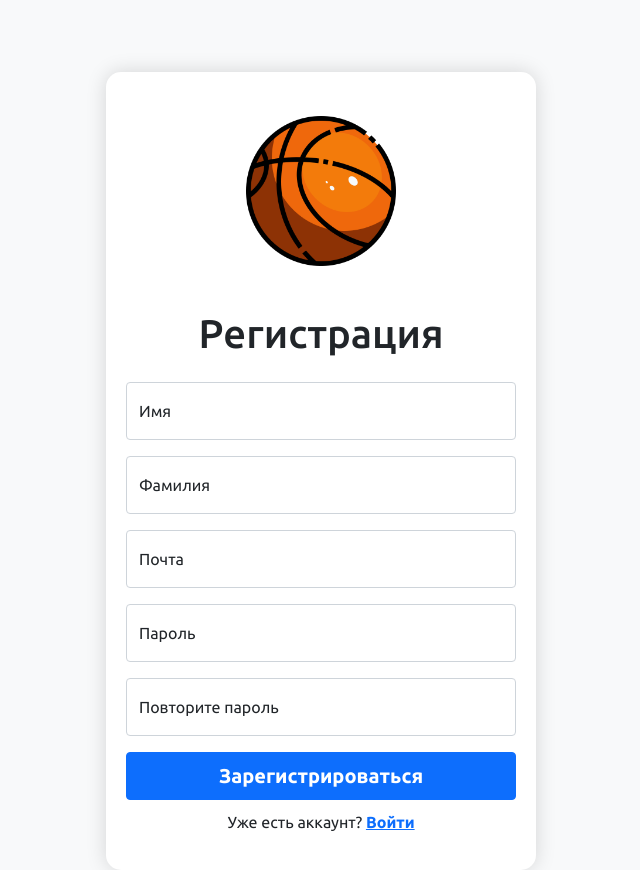
After one commit to PavelFr8/Inventory-control, a Flask app: page /register/register in a window 1280 px wide. The commit adds this page. Shown: the whole page, without its empty margins (319-959 px from the left). Run offline with Flask 3, Linux system fonts and the light colour scheme.

Commit message:
add logging add registration create base template create main page

```diff
--- a/app/__init__.py
+++ b/app/__init__.py
@@ -66,6 +66,9 @@ def create_app():
     import app.modules.main as main
     app.register_blueprint(main.module)
 
+    import app.modules.register as register
+    app.register_blueprint(register.module)
+
     logger.info("Flask application initialized successfully.")
 
     return app
--- a/app/models.py
+++ b/app/models.py
@@ -9,26 +9,25 @@ from werkzeug.security import generate_password_hash, check_password_hash
 from app import db
 
 
-# Класс для определения состояния заявки
+# classes for defining different enum type
 class RequestState(Enum):
     PENDING = 'pending'
     DENIED = 'denied'
     APPROVED = 'approved'
 
 
-# Класс для определения типа заявки
 class RequestType(Enum):
     REPAIR = 'repair'
     TAKE = 'take'
 
 
-# Класс для определения состояния инвентаря
 class ItemState(Enum):
     NEW = 'new'
     USED = 'used'
     BROKEN = 'broken'
 
 
+# SQLAlchemy models
 class Role(db.Model):
     __tablename__ = 'roles'
 
--- a/app/modules/errors/handlers.py
+++ b/app/modules/errors/handlers.py
@@ -1,4 +1,4 @@
-from flask import render_template, request
+from flask import render_template, request, make_response, redirect, url_for
 from app import db, logger
 from . import module
 
@@ -15,6 +15,10 @@ def not_found_error(error):
         pass
     return render_template('errors/404.html'), 404
 
+@module.app_errorhandler(401)
+def unauthorized(error):
+    return make_response(redirect(url_for('register.login')))
+
 @module.app_errorhandler(500)
 def internal_error(error):
     logger.error(f"500 error: {error}")
--- a/app/modules/main/routes.py
+++ b/app/modules/main/routes.py
@@ -1,9 +1,11 @@
 from flask import render_template
+from flask_login import login_required
 
 from . import module
 
 
 # Create a main page
 @module.route('/')
+@login_required
 def main():
     return render_template('main/main.html', title='Управление спортивным инвентарем')
--- /dev/null
+++ b/app/modules/register/__init__.py
@@ -0,0 +1,5 @@
+from flask import Blueprint
+
+module = Blueprint('register', __name__, url_prefix ='/register')
+
+from app.modules.register import routes
--- /dev/null
+++ b/app/modules/register/forms.py
@@ -0,0 +1,21 @@
+from flask_wtf import FlaskForm
+
+from wtforms import PasswordField, BooleanField, SubmitField, EmailField, StringField, DateField
+from wtforms.validators import DataRequired, Email, Length, EqualTo
+
+
+class LoginForm(FlaskForm):
+    email = EmailField('Email', validators=[DataRequired(), Email()])
+    password = PasswordField('Password', validators=[DataRequired()])
+    remember_me = BooleanField('Remember me')
+    submit = SubmitField('Log in')
+
+
+class RegisterForm(FlaskForm):
+    name = StringField('Your name', validators=[DataRequired()])
+    surname = StringField('Your surname', validators=[DataRequired()])
+    email = EmailField('Email', validators=[DataRequired(), Email(message=None), Length(min=6, max=40)])
+    password = PasswordField('Password', validators=[DataRequired(), Length(min=8, max=40)])
+    password_again = PasswordField('Repeat password', validators=[DataRequired(),
+        EqualTo("password", message="Passwords are different.")])
+    submit = SubmitField('Sign up')
--- /dev/null
+++ b/app/modules/register/routes.py
@@ -0,0 +1,75 @@
+from flask import render_template, make_response, redirect, url_for, request
+from flask_login import login_user, login_required, logout_user, current_user
+
+from app.models import User
+from app import db, logger
+from . import module
+from .forms import RegisterForm, LoginForm
+
+
+# Registration user profile
+@module.route('/register', methods=['POST', 'GET'])
+def register():
+    if current_user.is_authenticated:
+        return make_response(redirect(url_for('main.main')))
+
+    form = RegisterForm()
+    if form.validate_on_submit():
+        logger.debug(f"Processing registration form for email: {form.email.data}")
+        if form.password.data != form.password_again.data:
+            return render_template('register/register.html', title='Регистрация', form=form,
+                                   message='Пароли разные!')
+        if User.query.filter_by(email=form.email.data).first():
+            return render_template('register/register.html', title='Регистрация', form=form,
+                                   message='Такой пользователь уже существует')
+
+        try:
+            user = User(
+                name=f"{form.name.data} {form.surname.data}",
+                email=form.email.data,
+            )
+            user.set_password(form.password.data)
+            db.session.add(user)
+            db.session.commit()
+            logger.info(f"User {form.email.data} successfully registered.")
+            return redirect(url_for('register.login'))
+        except Exception as e:
+            logger.error(f"Error registering user with email {form.email.data}: {e}")
+            db.session.rollback()
+            return render_template('register/register.html', title='Регистрация', form=form,
+                                   message='Произошла непредвиденная ошибка.')
+
+    return render_template('register/register.html', title='Регистрация', form=form)
+
+
+# Logging
+@module.route('/login', methods=['POST', 'GET'])
+def login():
+    if current_user.is_authenticated:
+        return make_response(redirect(url_for('main.main')))
+
+    form = LoginForm()
+    if form.validate_on_submit():
+        logger.debug(f"Processing login form for email: {form.email.data}")
+        try:
+            user = User.query.filter_by(email=form.email.data).first()
+            if user and user.check_password(form.password.data):
+                login_user(user, remember=form.remember_me.data)
+                return make_response(redirect(url_for('main.main')))
+
+            return render_template('register/login.html', title='Вход', message='Ошибка в логине или пароле',
+                                   form=form)
+        except Exception as e:
+            logger.error(f"Error during login: {e}")
+            return render_template('register/login.html', title='Вход', form=form,
+                                   message='Произошла непредвиденная ошибка')
+
+    return render_template('register/login.html', title='Вход', form=form)
+
+
+# Logout
+@module.route('/logout')
+@login_required
+def logout():
+    logout_user()
+    return make_response(redirect(url_for('register.login')))
--- /dev/null
+++ b/app/static/css/login.css
@@ -0,0 +1,54 @@
+@import url('https://fonts.googleapis.com/css2?family=Ubuntu:ital,wght@0,300;0,400;0,500;0,700;1,300;1,400;1,500;1,700&display=swap');
+
+* {
+    font-family: 'Ubuntu', sans-serif;
+}
+
+html,
+body {
+    height: 100%;
+    text-align: center;
+    background-color: #f8f9fa;
+    margin-top: 3vh;
+}
+
+.text1 {
+    font-weight: 500;
+    font-size: 2.5rem;
+}
+
+.form-signin {
+    max-width: 430px;
+    margin: auto;
+    padding: 20px;
+    background-color: #fff;
+    border-radius: 15px;
+    box-shadow: 0 0 20px rgba(0, 0, 0, 0.15);
+}
+
+.logo-container {
+    display: inline-block;
+    margin-bottom: 20px;
+}
+
+@media(max-width: 768px) {
+    .form-signin {
+        max-width: 385px;
+        padding: 15px;
+    }
+
+    .text1 {
+        font-size: 2rem;
+    }
+}
+
+@media(max-width: 480px) {
+    .text1 {
+        font-size: 1.4rem;
+    }
+
+    .form-signin {
+        max-width: 90%;
+        padding: 10px;
+    }
+}
--- a/app/templates/main/main.html
+++ b/app/templates/main/main.html
@@ -2,4 +2,7 @@
 
 {% block content %}
     <h1>MAIN PAGE!!!1!!!!1111</h1>
+    {% if current_user.is_authenticated %}
+      <h2>Hi {{ current_user.name }}!</h2>
+    {% endif %}
 {% endblock %}
--- /dev/null
+++ b/app/templates/register/register.html
@@ -0,0 +1,77 @@
+<!doctype html>
+<html>
+<head>
+    <meta charset="utf-8">
+    <meta name="viewport" content="width=device-width, initial-scale=1, shrink-to-fit=no">
+    <link href="https://cdn.jsdelivr.net/npm/bootstrap@5.1.3/dist/css/bootstrap.min.css" rel="stylesheet">
+    <title>{{ title }}</title>
+    <link rel="shortcut icon" href="{{ url_for('static', filename='img/logo.png') }}" type="image/png">
+    <link rel="stylesheet" href="{{ url_for('static', filename='css/login.css') }}">
+</head>
+<body class="d-flex align-items-center py-4 bg-light">
+<main class="form-signin w-100 m-auto">
+  <form action="" method="post" lang="{{ g.locale }}">
+    {{ form.hidden_tag() }}
+    <a href="/" class="logo-container"><img src="{{ url_for('static', filename='img/logo.png') }}" class="mt-4" width="150px"></a>
+    <h1 class="mb-4 mt-4 text1">Регистрация</h1>
+
+    <div class="form-floating mb-3">
+        {{ form.name(class="form-control", id="floatingName", placeholder='Name') }}
+        <label for="floatingName">Имя</label>
+        {% for error in form.name.errors %}
+            <div class="alert alert-danger" role="alert">
+                {{ error }}
+            </div>
+        {% endfor %}
+    </div>
+
+    <div class="form-floating mb-3">
+        {{ form.surname(class="form-control", id="floatingSurname", placeholder='Surname') }}
+        <label for="floatingSurname">Фамилия</label>
+        {% for error in form.surname.errors %}
+            <div class="alert alert-danger" role="alert">
+                {{ error }}
+            </div>
+        {% endfor %}
+    </div>
+
+    <div class="form-floating mb-3">
+        {{ form.email(class="form-control", id="floatingEmail", placeholder='name@example.com') }}
+        <label for="floatingEmail">Почта</label>
+        {% for error in form.email.errors %}
+            <div class="alert alert-danger" role="alert">
+                {{ error }}
+            </div>
+        {% endfor %}
+    </div>
+
+    <div class="form-floating mb-3">
+        {{ form.password(class="form-control", id="floatingPassword", placeholder='Password') }}
+        <label for="floatingPassword">Пароль</label>
+        {% for error in form.password.errors %}
+            <div class="alert alert-danger" role="alert">
+                {{ error }}
+            </div>
+        {% endfor %}
+    </div>
+
+    <div class="form-floating mb-3">
+        {{ form.password_again(class="form-control", id="floatingPasswordAgain", placeholder='Password again') }}
+        <label for="floatingPasswordAgain">Повторите пароль</label>
+        {% for error in form.password_again.errors %}
+            <div class="alert alert-danger" role="alert">
+                {{ error }}
+            </div>
+        {% endfor %}
+    </div>
+
+    <button class="btn btn-primary w-100 py-2 fs-5 fw-bold" type="submit">Зарегистрироваться</button>
+
+    <p style="margin-top:10px">Уже есть аккаунт? <a href="{{ url_for('register.login') }}" class="fw-bold login-link">Войти</a></p>
+    <div>{{ message }}</div>
+  </form>
+</main>
+
+<script src="https://cdn.jsdelivr.net/npm/bootstrap@5.1.3/dist/js/bootstrap.bundle.min.js"></script>
+</body>
+</html>
```
Also changed, not shown: app/static/css/base.css (added, +13 -0 lines), app/templates/base.html (+43 -1 lines), app/templates/register/login.html (added, +50 -0 lines), app/static/img/logo.png (added).
